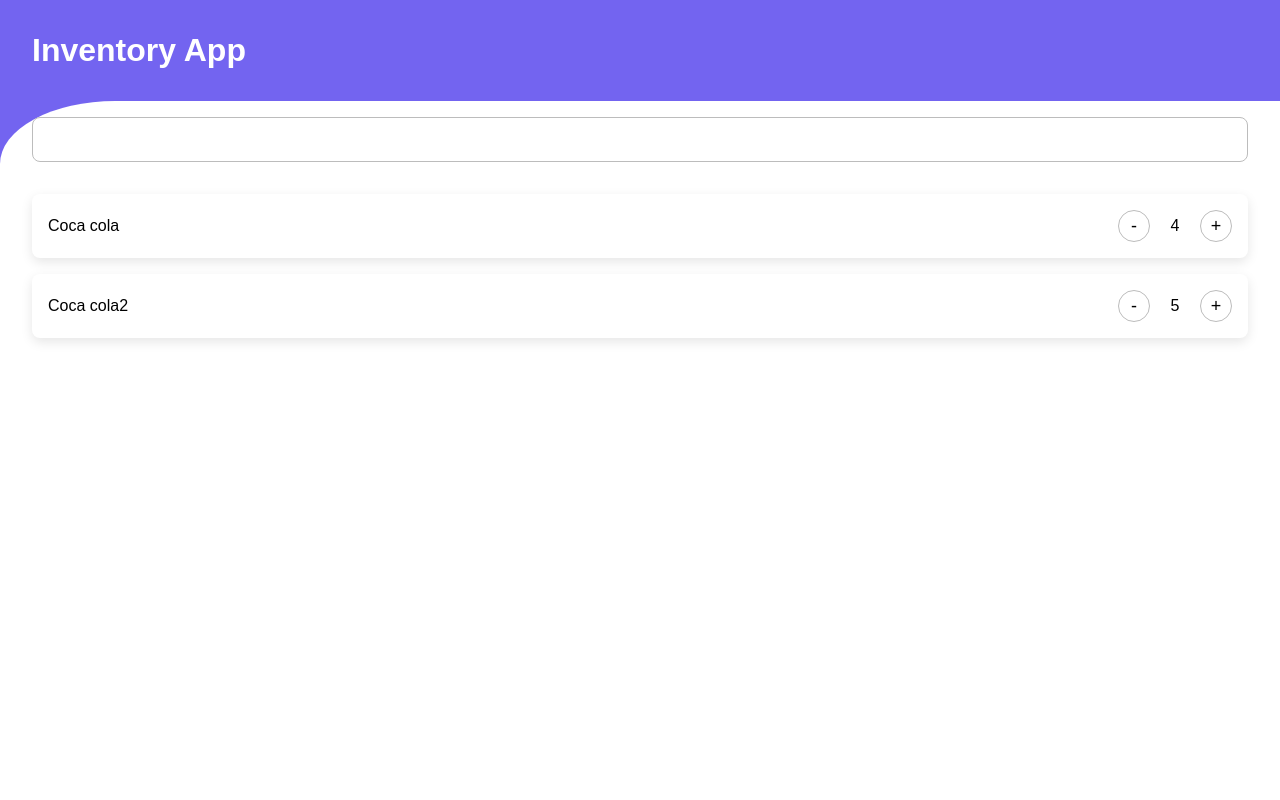
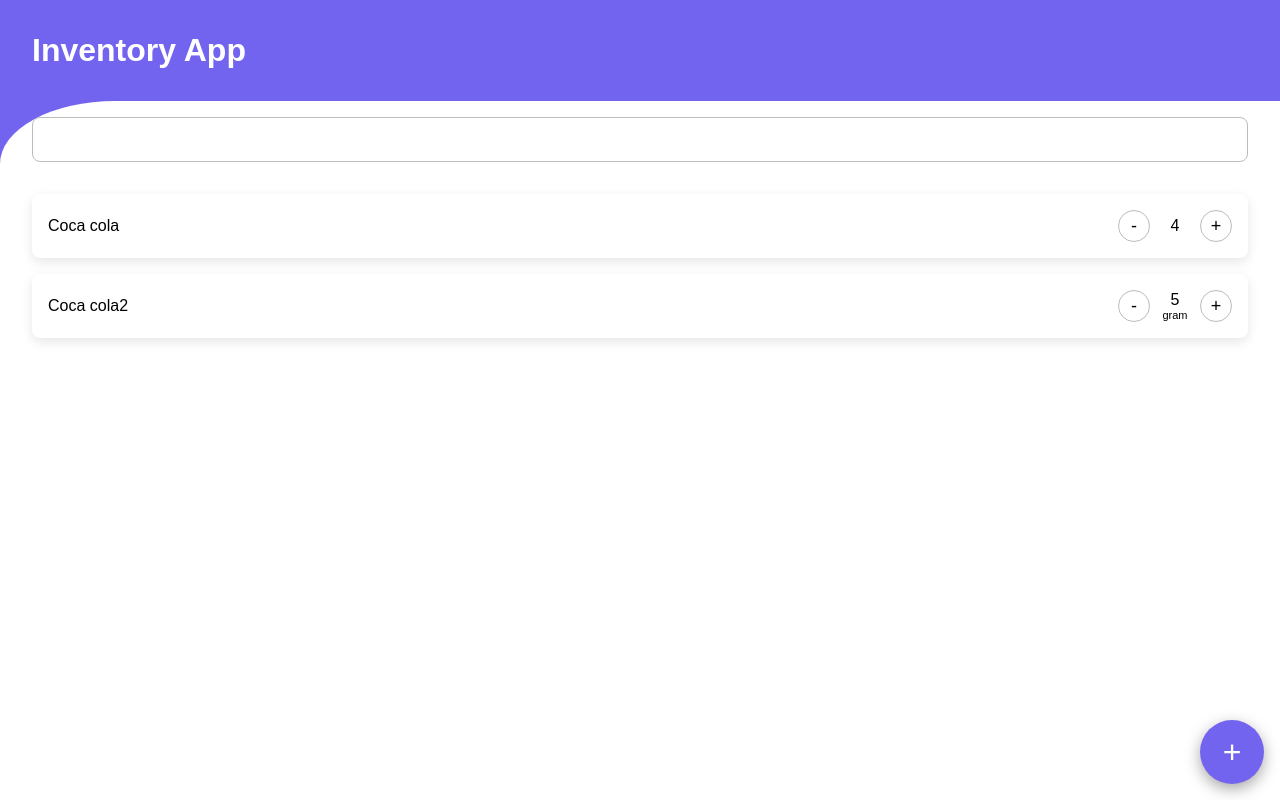
Before and after one commit to nir905/inventory, a React (Vite) app: page / in a window 1280 px wide. Built offline with nearby package versions, Linux system fonts and the light colour scheme.

Commit message:
modify item

```diff
--- a/package.json
+++ b/package.json
@@ -11,7 +11,8 @@
     "react": "^18.0.0",
     "react-dom": "^18.0.0",
     "react-router-dom": "^6.3.0",
-    "styled-components": "^5.3.5"
+    "styled-components": "^5.3.5",
+    "vite-plugin-svgr": "^2.1.0"
   },
   "devDependencies": {
     "@types/react": "^18.0.0",
--- a/src/app/components/GlobalStyle.jsx
+++ b/src/app/components/GlobalStyle.jsx
@@ -21,6 +21,10 @@
             flex-direction: column;
         }
     }
+
+    textarea {
+        font-family: Arial;
+    }
 `;
 
 export default GlobalStyle;
--- a/src/inventory/components/Inventory.jsx
+++ b/src/inventory/components/Inventory.jsx
@@ -1,5 +1,6 @@
 import React, { useCallback, useMemo, useState } from "react";
 import styled from "styled-components";
+import AddItemModal from "../../modal/components/ItemModal";
 import Item from "./Item";
 
 const Wrapper = styled.main`
@@ -23,12 +24,27 @@
   gap: 16px;
 `;
 
+const AddButton = styled.button`
+  position: fixed;
+  bottom: 16px;
+  right: 16px;
+  width: 64px;
+  height: 64px;
+  background: #7364f0;
+  color: #ffffff;
+  border-radius: 100%;
+  font-size: 32px;
+  border: none;
+  box-shadow: rgba(0, 0, 0, 0.35) 0px 5px 15px;
+`;
+
 const Inventory = () => {
   const [list, setList] = useState([
-    { id: Math.random(), name: "Coca cola", amount: 4 },
-    { id: Math.random(), name: "Coca cola2", amount: 5 },
+    { id: Math.random(), name: "Coca cola", amount: 4, type: "unit" },
+    { id: Math.random(), name: "Coca cola2", amount: 5, type: "gram" },
   ]);
   const [search, setSearch] = useState("");
+  const [selectedItemModal, setSelectedItemModal] = useState();
 
   const filteredList = useMemo(
     () =>
@@ -46,15 +62,42 @@
     );
   }, []);
 
+  const handleSaveItem = useCallback((newItem) => {
+    if (newItem.id) {
+      setList((prevList) =>
+        prevList.map((item) =>
+          item.id === newItem.id ? { ...item, ...newItem } : item
+        )
+      );
+    } else {
+      setList((prevList) => [...prevList, { ...newItem, id: Math.random() }]);
+    }
+  }, []);
+
   return (
     <Wrapper>
       <Search value={search} onChange={(e) => setSearch(e.target.value)} />
 
       <List>
         {filteredList.map((item) => (
-          <Item {...item} key={item.id} onChangeAmount={handleChangeAmount} />
+          <Item
+            {...item}
+            key={item.id}
+            onChangeAmount={handleChangeAmount}
+            onEdit={() => setSelectedItemModal(item)}
+          />
         ))}
       </List>
+
+      <AddButton onClick={() => setSelectedItemModal({})}>+</AddButton>
+
+      {selectedItemModal && (
+        <AddItemModal
+          item={selectedItemModal}
+          onClose={() => setSelectedItemModal()}
+          onSave={handleSaveItem}
+        />
+      )}
     </Wrapper>
   );
 };
--- a/src/inventory/components/Item.jsx
+++ b/src/inventory/components/Item.jsx
@@ -1,5 +1,6 @@
 import React from "react";
 import styled from "styled-components";
+import useLongPress from "../../shared/hooks/useLongPress";
 
 const Wrapper = styled.div`
   box-shadow: rgba(0, 0, 0, 0.1) 0px 4px 12px;
@@ -8,6 +9,15 @@
   display: grid;
   grid-template-columns: 1fr auto 50px auto;
   align-items: center;
+`;
+
+const Name = styled.div`
+  display: flex;
+  flex-direction: column;
+  > span:last-child {
+    font-size: 11px;
+    color: #bcbcbc;
+  }
 `;
 
 const AmountButton = styled.button`
@@ -20,19 +30,41 @@
 `;
 
 const Amount = styled.div`
-  text-align: center;
+  display: flex;
+  flex-direction: column;
+  align-items: center;
+
+  > span:last-child {
+    font-size: 11px;
+  }
 `;
 
-const Item = ({ id, name, amount, onChangeAmount }) => {
+const TYPE_LABELS = {
+  unit: "",
+  box: "Boxes",
+  gram: "gram",
+};
+
+const Item = ({ id, name, amount, type, comment, onChangeAmount, onEdit }) => {
+  const longPressEvent = useLongPress(onEdit, null, {
+    shouldPreventDefault: false,
+  });
+
   return (
-    <Wrapper>
-      <div>{name}</div>
+    <Wrapper {...longPressEvent}>
+      <Name>
+        <span>{name}</span>
+        <span>{comment}</span>
+      </Name>
 
       <AmountButton onClick={() => onChangeAmount(id, amount - 1)}>
         -
       </AmountButton>
 
-      <Amount>{amount}</Amount>
+      <Amount>
+        <span>{amount}</span>
+        <span>{TYPE_LABELS[type]}</span>
+      </Amount>
 
       <AmountButton onClick={() => onChangeAmount(id, amount + 1)}>
         +
--- /dev/null
+++ b/src/modal/components/ItemModal.jsx
@@ -0,0 +1,72 @@
+import React, { useState } from "react";
+import styled from "styled-components";
+import Modal from "../../shared/components/Modal";
+
+const Input = styled.input`
+  border: 1px solid #bcbcbc;
+  padding: 14px;
+  border-radius: 8px;
+  width: 100%;
+  margin-bottom: 32px;
+`;
+
+const ItemModal = ({ item = {}, onClose, onSave }) => {
+  const [state, setState] = useState({ type: "unit", ...item });
+
+  return (
+    <Modal
+      onClose={onClose}
+      title={item.id ? "Update item" : "Add item"}
+      primaryText="Save"
+      onPrimaryClick={() => {
+        if (!state.name || state.amount === undefined) {
+          return;
+        }
+        onSave(state);
+        onClose();
+      }}
+      secondaryText="Cancel"
+      onSecondaryClick={onClose}
+    >
+      <Input
+        placeholder="Name"
+        value={state.name || ""}
+        onChange={(e) =>
+          setState((prev) => ({ ...prev, name: e.target.value }))
+        }
+      />
+
+      <Input
+        placeholder="Amount"
+        type="number"
+        value={state.amount || ""}
+        onChange={(e) =>
+          setState((prev) => ({ ...prev, amount: e.target.value }))
+        }
+      />
+
+      <Input
+        as="select"
+        value={state.type || ""}
+        onChange={(e) =>
+          setState((prev) => ({ ...prev, type: e.target.value }))
+        }
+      >
+        <option value="unit">Unit</option>
+        <option value="box">Box</option>
+        <option value="gram">Gram</option>
+      </Input>
+
+      <Input
+        as="textarea"
+        placeholder="Comment"
+        value={state.comment || ""}
+        onChange={(e) =>
+          setState((prev) => ({ ...prev, comment: e.target.value }))
+        }
+      />
+    </Modal>
+  );
+};
+
+export default ItemModal;
--- /dev/null
+++ b/src/shared/components/Button/Button.jsx
@@ -0,0 +1,26 @@
+import styled from "styled-components";
+import { css } from "styled-components";
+
+const Button = styled.button`
+  border-radius: 6px;
+  border: none;
+  background: #7364f0;
+  border: 1px solid #7364f0;
+  color: white;
+  padding: 8px 12px;
+  cursor: pointer;
+  box-shadow: rgba(149, 157, 165, 0.2) 0px 8px 24px;
+  transition: 300ms;
+`;
+
+export const SecondaryButton = styled(Button)`
+  background: #fff;
+  border: 1px solid #7364f0;
+  color: #7364f0;
+
+  &:hover {
+    background: #dbecf6;
+  }
+`;
+
+export default Button;
--- /dev/null
+++ b/src/shared/components/Button/index.jsx
@@ -0,0 +1 @@
+export { default, SecondaryButton } from "./Button";
--- /dev/null
+++ b/src/shared/components/Modal/Modal.jsx
@@ -0,0 +1,112 @@
+import React from "react";
+import styled from "styled-components";
+import { keyframes } from "styled-components";
+import Button, { SecondaryButton } from "../Button";
+import { ReactComponent as CloseIcon } from "../../../assets/x.svg";
+
+const Wrapper = styled.div`
+  position: fixed;
+  top: 0;
+  bottom: 0;
+  left: 0;
+  right: 0;
+  background: #00000087;
+  z-index: 10;
+  display: flex;
+  align-items: center;
+  justify-content: center;
+`;
+
+const jumpIn = keyframes`
+    0%{transform: scale(0.5);}
+    80%{transform: scale(1.05);}
+    100%{transform: scale(1);}
+`;
+
+const Container = styled.div`
+  width: 90%;
+  background: #fff;
+  animation: ${jumpIn} ease 300ms;
+  border-radius: 3px;
+`;
+
+const Header = styled.div`
+  display: flex;
+  align-items: center;
+  justify-content: space-between;
+  padding: 16px;
+  box-shadow: rgb(0 0 0 / 16%) 0px 1px 4px;
+`;
+
+const Title = styled.div`
+  font-size: 21px;
+`;
+
+const CloseIconWrapper = styled.div`
+  width: 32px;
+  height: 32px;
+  border-radius: 100%;
+  padding: 8px;
+  cursor: pointer;
+  transition: 200ms;
+  &:hover {
+    background: #f1f1f1;
+  }
+`;
+
+const Content = styled.div`
+  padding: 16px;
+`;
+
+const Actions = styled.div`
+  padding: 0 16px 16px;
+  display: flex;
+  align-items: center;
+  justify-content: center;
+
+  > button {
+    min-width: 100px;
+  }
+  > button:not(:last-child) {
+    margin-right: 8px;
+  }
+`;
+
+const Modal = ({
+  title,
+  children,
+  primaryText,
+  onPrimaryClick,
+  secondaryText,
+  onSecondaryClick,
+  onClose,
+}) => (
+  <Wrapper>
+    <Container>
+      <Header>
+        <Title>{title}</Title>
+
+        <CloseIconWrapper onClick={onClose}>
+          <CloseIcon />
+        </CloseIconWrapper>
+      </Header>
+
+      <Content>{children}</Content>
+
+      {(primaryText || secondaryText) && (
+        <Actions>
+          {primaryText && (
+            <Button onClick={onPrimaryClick}>{primaryText}</Button>
+          )}
+          {secondaryText && (
+            <SecondaryButton onClick={onSecondaryClick}>
+              {secondaryText}
+            </SecondaryButton>
+          )}
+        </Actions>
+      )}
+    </Container>
+  </Wrapper>
+);
+
+export default Modal;
--- /dev/null
+++ b/src/shared/components/Modal/index.jsx
@@ -0,0 +1 @@
+export { default } from "./Modal";
--- /dev/null
+++ b/src/shared/hooks/useLongPress.jsx
@@ -0,0 +1,61 @@
+import { useCallback, useRef, useState } from "react";
+
+const useLongPress = (
+  onLongPress,
+  onClick,
+  { shouldPreventDefault = true, delay = 300 } = {}
+) => {
+  const [longPressTriggered, setLongPressTriggered] = useState(false);
+  const timeout = useRef();
+  const target = useRef();
+
+  const start = useCallback(
+    (event) => {
+      if (shouldPreventDefault && event.target) {
+        event.target.addEventListener("touchend", preventDefault, {
+          passive: false,
+        });
+        target.current = event.target;
+      }
+      timeout.current = setTimeout(() => {
+        onLongPress(event);
+        setLongPressTriggered(true);
+      }, delay);
+    },
+    [onLongPress, delay, shouldPreventDefault]
+  );
+
+  const clear = useCallback(
+    (event, shouldTriggerClick = true) => {
+      timeout.current && clearTimeout(timeout.current);
+      shouldTriggerClick && !longPressTriggered && onClick?.();
+      setLongPressTriggered(false);
+      if (shouldPreventDefault && target.current) {
+        target.current.removeEventListener("touchend", preventDefault);
+      }
+    },
+    [shouldPreventDefault, onClick, longPressTriggered]
+  );
+
+  return {
+    onMouseDown: (e) => start(e),
+    onTouchStart: (e) => start(e),
+    onMouseUp: (e) => clear(e),
+    onMouseLeave: (e) => clear(e, false),
+    onTouchEnd: (e) => clear(e),
+  };
+};
+
+const isTouchEvent = (event) => {
+  return "touches" in event;
+};
+
+const preventDefault = (event) => {
+  if (!isTouchEvent(event)) return;
+
+  if (event.touches.length < 2 && event.preventDefault) {
+    event.preventDefault();
+  }
+};
+
+export default useLongPress;
--- a/vite.config.js
+++ b/vite.config.js
@@ -1,7 +1,8 @@
-import { defineConfig } from 'vite'
-import react from '@vitejs/plugin-react'
+import { defineConfig } from "vite";
+import react from "@vitejs/plugin-react";
+import svgr from "vite-plugin-svgr";
 
 // https://vitejs.dev/config/
 export default defineConfig({
-  plugins: [react()]
-})
+  plugins: [react(), svgr()],
+});
```
Also changed, not shown: src/assets/x.svg (added), 1 other file (tests, documents, lock files or other folders).
